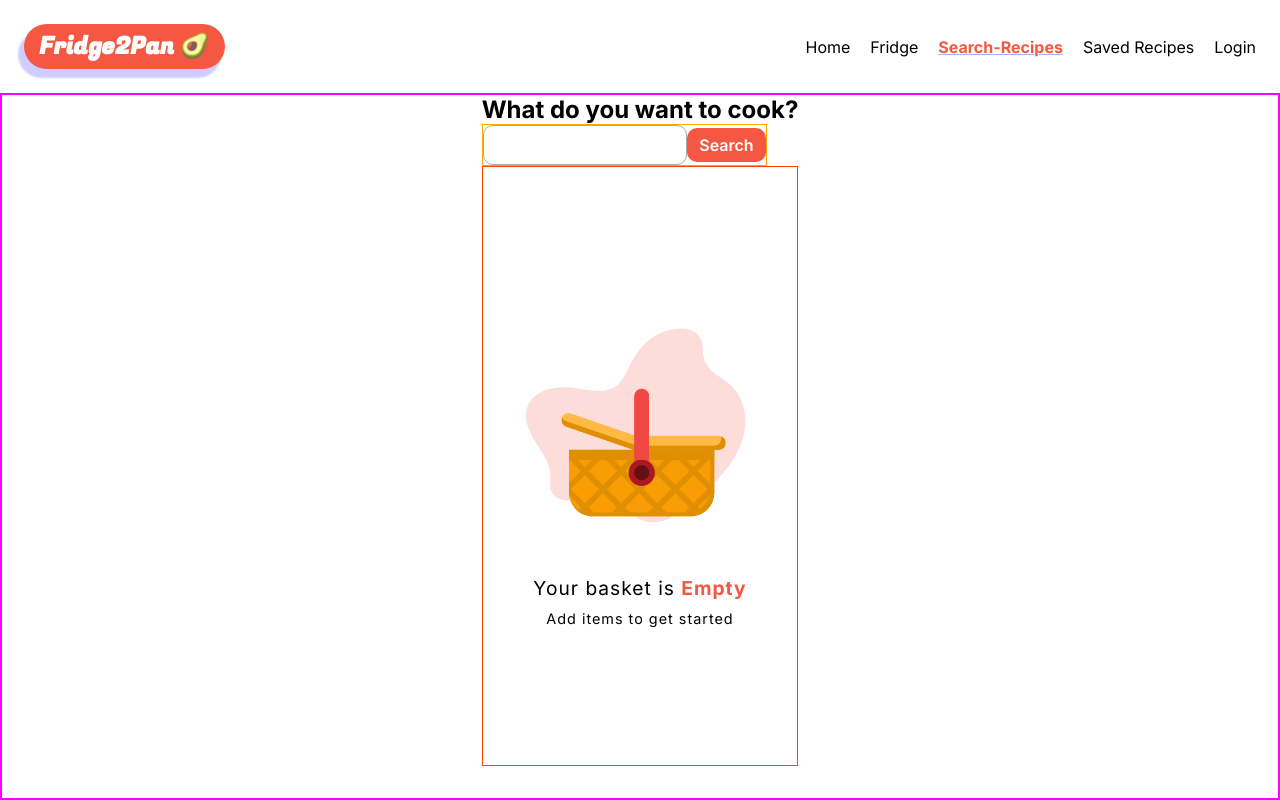
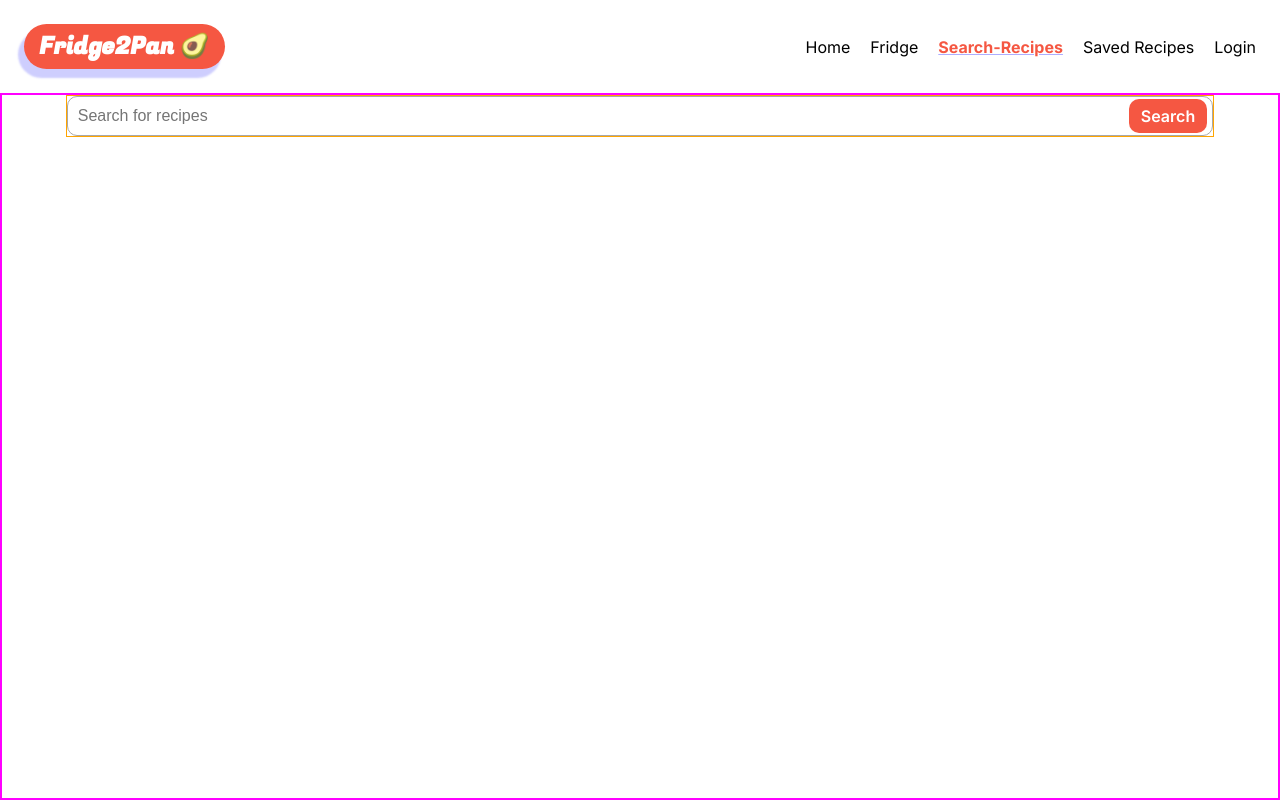
Before and after one commit to mavSeneris/Fridge2Pan, a React (Vite) app: page /search-recipes in a window 1280 px wide. Built offline with nearby package versions, Linux system fonts and the light colour scheme; no server answers.

Commit message:
removed unecessary code

```diff
--- a/src/pages/Search.jsx
+++ b/src/pages/Search.jsx
@@ -1,5 +1,4 @@
 import React, { useState } from "react";
-import EmptyState from "../components/EmptyState";
 import ContentLoader from "../components/ContentLoader";
 import MarkdownView from "react-showdown";
 import { collection, doc, setDoc, getDoc, updateDoc } from "firebase/firestore";
@@ -108,16 +107,15 @@ export default function Search() {
     <section>
       <div className="search-wrapper">
         <div className="search">
-          <div className="search__header">
-            <h2 className="search__title"> What do you want to cook?</h2>
-            <form className="search-form" onSubmit={handleSubmit}>
+            {!recipe && <form className="search-form" onSubmit={handleSubmit}>
               <input
                 className="search-form__input"
                 type="text"
                 onChange={handleInputUpdate}
+                placeholder="Search for recipes"
               />
-              <button type="submit">Search</button>
-            </form>
+              <button className="search-form__button" type="submit">Search</button>
+            </form>}
             {recipe && (
               <div className="recipe-card">
                 {/* <h3>Recipe for {dish}:</h3> */}
@@ -130,8 +128,7 @@ export default function Search() {
                 />
               </div>
             )}
-            {response && <EmptyState RecipeState={response} />}
-          </div>
+
         </div>
       </div>
     </section>
```
